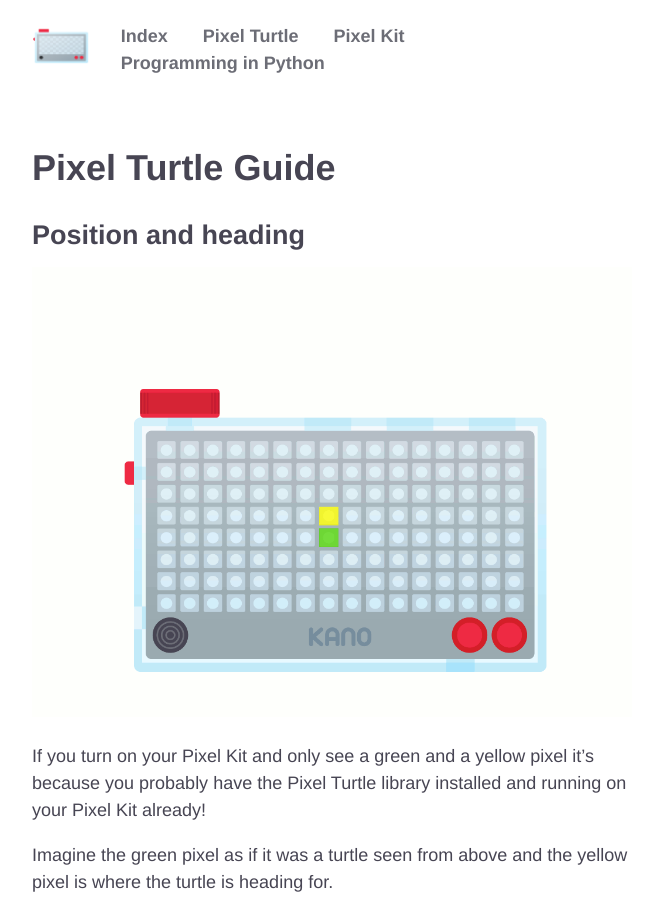
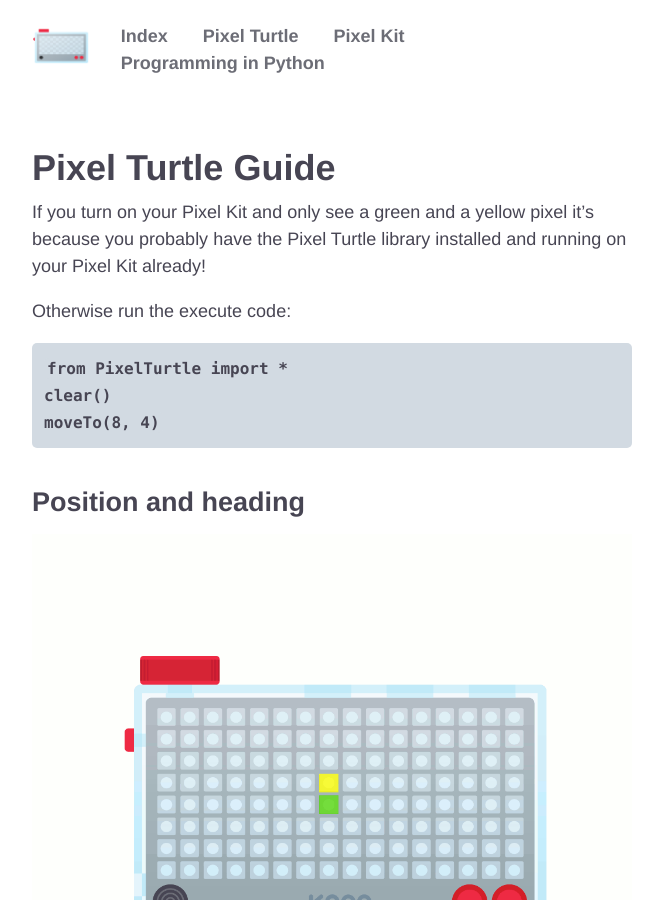
Before and after one commit to murilopolese/pixel-turtle, a Jekyll site: the page built from docs/pixel-turtle.md, in a window 1280 px wide and 900 px high. Shown: the whole window, without its empty margins (308-971 px from the left). Built offline with Jekyll 4.4.1, drawn with Linux system fonts in a browser that asks for light colours; some web fonts are replaced; our own code applies the rules of GitHub Pages for plain Markdown files.

Commit message:
Update pixel-turtle.md

````diff
--- a/docs/pixel-turtle.md
+++ b/docs/pixel-turtle.md
@@ -3,13 +3,19 @@ layout: default
 ---
 # Pixel Turtle Guide
 
+If you turn on your Pixel Kit and only see a green and a yellow pixel it's because you probably have the Pixel Turtle library installed and running on your Pixel Kit already!
+
+Otherwise run the execute code:
+
+```python
+from PixelTurtle import *
+clear()
+moveTo(8, 4)
+```
+
 ## Position and heading
 
 ![](images/position_and_heading.gif)
-
-If you turn on your Pixel Kit and only see a green and a yellow pixel it's because you probably have the Pixel Turtle library installed and running on your Pixel Kit already!
-
-<!-- If that is not the case, check [How to Install and Use Pixel Kit MicroPython Libraries](getting-started.html#install-libraries). -->
 
 Imagine the green pixel as if it was a turtle seen from above and the yellow pixel is where the turtle is heading for.
 
````
